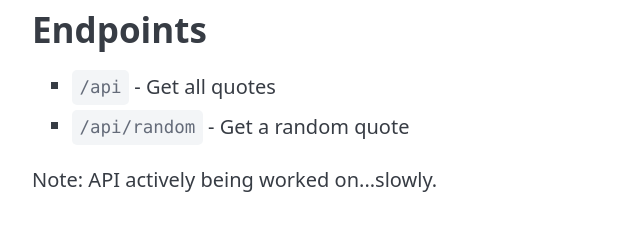
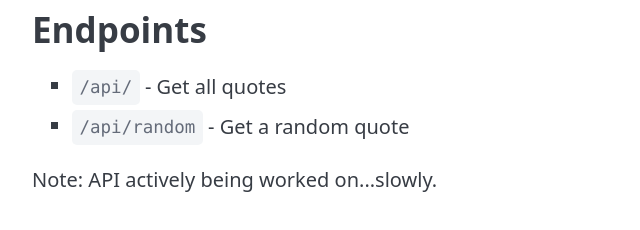
Before and after one commit to dan-collins-dev/community-quotes-api, a website: page public/index.html in a window 1280 px wide. Shown: the part 158-388 px from the top of the page, 8-648 px from the left. Drawn offline with nearby package versions, Linux system fonts and the light colour scheme.

Commit message:
fix route endpoint listed on index

```diff
--- a/public/index.html
+++ b/public/index.html
@@ -7,7 +7,7 @@
       rel="stylesheet"
       href="https://cdn.jsdelivr.net/npm/@picocss/pico@2/css/pico.min.css"
     />
-    <title>Document</title>
+    <title>Community Quotes API</title>
   </head>
   <body>
     <main class="container">
@@ -17,7 +17,7 @@
       </p>
       <h2>Endpoints</h2>
       <ul>
-        <li><code>/api</code> - Get all quotes</li>
+        <li><code>/api/</code> - Get all quotes</li>
         <li><code>/api/random</code> - Get a random quote</li>
       </ul>
       <p>Note: API actively being worked on...slowly.</p>
```
